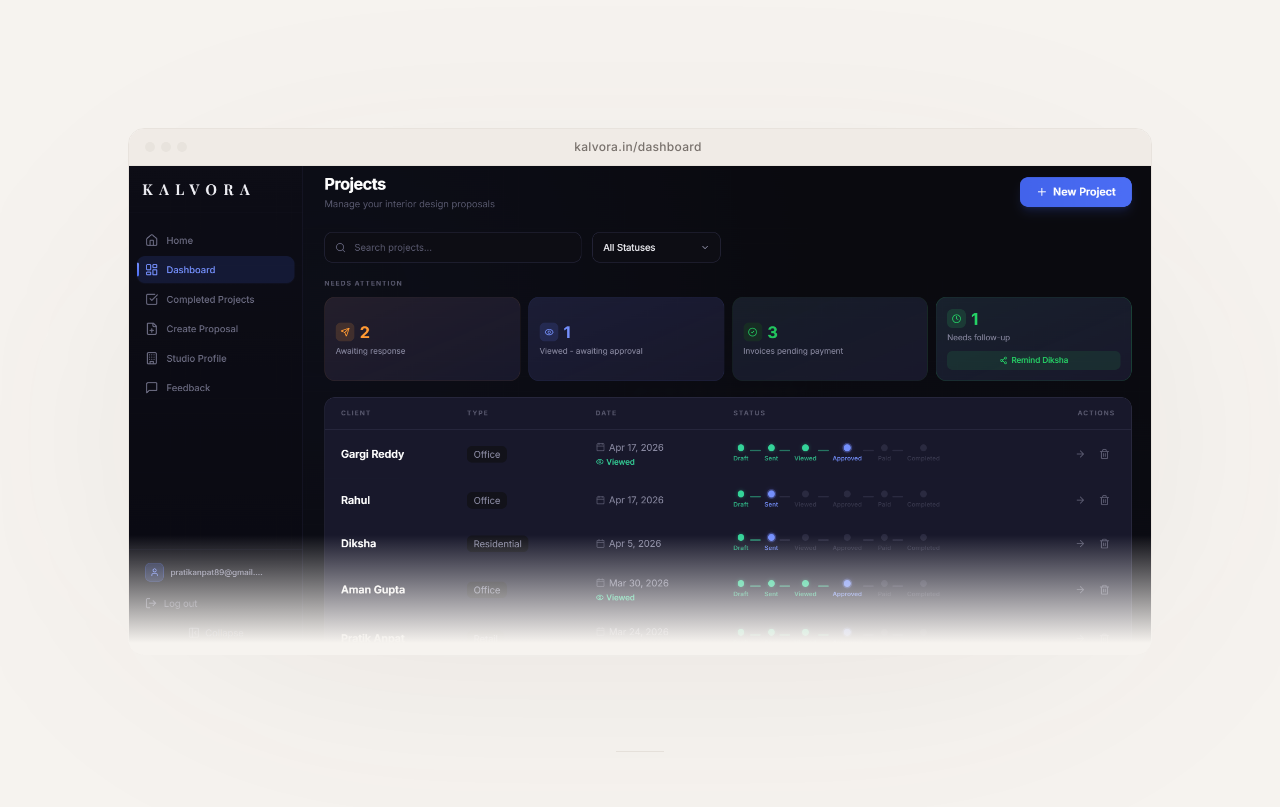
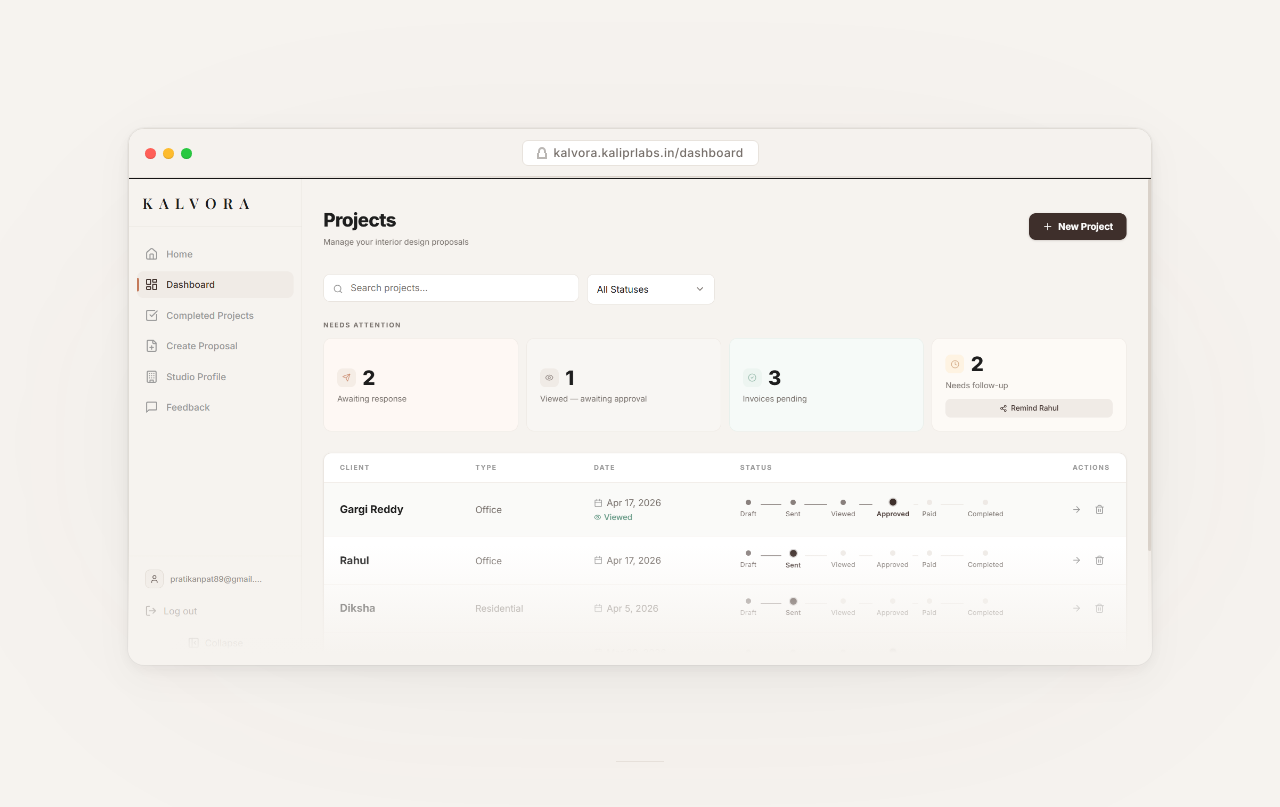
Before and after one commit to pratikanpat/Kalvora, a Next.js app: page / in a window 1280 px wide. Shown: the part 560-1367 px from the top of the page. Built offline with nearby package versions, Linux system fonts and the light colour scheme; no server answers.

Commit message:
Added: Landing page image

```diff
--- a/src/app/globals.css
+++ b/src/app/globals.css
@@ -420,16 +420,38 @@ html { scroll-behavior: smooth; }
 .dashboard-showcase { position: relative; }
 .dashboard-showcase-inner {
   position: relative; border-radius: 16px; overflow: hidden;
-  border: 1px solid #E8E3DD; background: #FFFFFF;
+  border: 1px solid #E0DCD6; background: #FFFFFF;
+  box-shadow:
+    0 4px 16px rgba(30,30,30,0.06),
+    0 12px 40px rgba(30,30,30,0.04),
+    0 0 0 1px rgba(30,30,30,0.03);
 }
 .dashboard-showcase-chrome {
   display: flex; align-items: center; justify-content: space-between;
-  padding: 10px 16px; background: #F0EBE6; border-bottom: 1px solid #E8E3DD;
+  padding: 11px 16px; background: #F5F2EE; border-bottom: 1px solid #E8E3DD;
+  position: relative;
+}
+.dashboard-showcase-chrome::after {
+  content: ''; position: absolute; bottom: 0; left: 0; right: 0;
+  height: 1px; background: linear-gradient(90deg, transparent 0%, #D9D1C9 50%, transparent 100%);
+}
+.dashboard-showcase-url-bar {
+  display: flex; align-items: center; gap: 6px;
+  padding: 4px 14px; border-radius: 6px;
+  background: #FFFFFF; border: 1px solid #E8E3DD;
+  min-width: 220px; justify-content: center;
 }
 .dashboard-showcase-fade {
   position: absolute; bottom: 0; left: 0; right: 0; height: 120px;
   background: linear-gradient(to top, #F6F3EF 0%, #F6F3EF 10%, transparent 100%);
   pointer-events: none; z-index: 2; border-radius: 0 0 16px 16px;
+}
+.dashboard-showcase-reflection {
+  position: absolute; bottom: -8px; left: 5%; right: 5%; height: 24px;
+  background: linear-gradient(to bottom, rgba(62,47,43,0.04), transparent);
+  border-radius: 0 0 50% 50%;
+  filter: blur(8px);
+  pointer-events: none;
 }
 
 /* ---- Closing Engine Components ---- */
@@ -627,6 +649,8 @@ html { scroll-behavior: smooth; }
   .dashboard-showcase-inner { border-radius: 12px; }
   .dashboard-showcase-fade { height: 80px; border-radius: 0 0 12px 12px; }
   .dashboard-showcase-chrome { padding: 8px 12px; }
+  .dashboard-showcase-url-bar { min-width: 160px; padding: 3px 10px; }
+  .dashboard-showcase-reflection { left: 8%; right: 8%; height: 16px; }
 }
 @supports (padding: env(safe-area-inset-bottom)) {
   body { padding-left: env(safe-area-inset-left); padding-right: env(safe-area-inset-right); }
--- a/src/app/page.tsx
+++ b/src/app/page.tsx
@@ -112,33 +112,53 @@ export default function LandingPage() {
 
             {/* ═══════════════════════════════════════
                 DASHBOARD SHOWCASE — The Product Shot
-                Unchanged — perspective tilt + ambient glow
+                macOS-style browser chrome · lightdash.png
                 ═══════════════════════════════════════ */}
             <section className="relative px-4 sm:px-6 lg:px-8 pb-16 sm:pb-24 -mt-2 sm:mt-0">
                 <div className="absolute inset-0 pointer-events-none" aria-hidden="true">
-                    <div className="absolute top-1/2 left-1/2 -translate-x-1/2 -translate-y-1/2 w-[80%] h-[70%] rounded-full bg-[#3E2F2B]/[0.07] blur-[120px]" />
+                    <div className="absolute top-1/2 left-1/2 -translate-x-1/2 -translate-y-1/2 w-[80%] h-[70%] rounded-full bg-[#3E2F2B]/[0.05] blur-[120px]" />
                 </div>
 
                 <div className="relative max-w-5xl mx-auto">
                     <div className="dashboard-showcase animate-fade-in">
                         <div className="dashboard-showcase-inner">
+                            {/* macOS-style browser chrome */}
                             <div className="dashboard-showcase-chrome">
-                                <div className="flex items-center gap-1.5">
-                                    <span className="w-[10px] h-[10px] rounded-full bg-[#E8E3DD]" />
-                                    <span className="w-[10px] h-[10px] rounded-full bg-[#E8E3DD]" />
-                                    <span className="w-[10px] h-[10px] rounded-full bg-[#E8E3DD]" />
+                                {/* Traffic light dots */}
+                                <div className="flex items-center gap-[7px]">
+                                    <span className="w-[11px] h-[11px] rounded-full bg-[#FF5F57] shadow-[inset_0_-1px_1px_rgba(0,0,0,0.12)]" />
+                                    <span className="w-[11px] h-[11px] rounded-full bg-[#FEBC2E] shadow-[inset_0_-1px_1px_rgba(0,0,0,0.12)]" />
+                                    <span className="w-[11px] h-[11px] rounded-full bg-[#28C840] shadow-[inset_0_-1px_1px_rgba(0,0,0,0.12)]" />
                                 </div>
-                                <span className="text-[10px] sm:text-xs text-[#78716C] font-medium tracking-wide">kalvora.in/dashboard</span>
+
+                                {/* URL bar */}
+                                <div className="dashboard-showcase-url-bar">
+                                    <svg width="10" height="12" viewBox="0 0 10 12" fill="none" className="flex-shrink-0 opacity-50">
+                                        <path d="M5 0C2.79 0 1 1.79 1 4v2H0v6h10V6H9V4c0-2.21-1.79-4-4-4zm3 6v4H2V6h6zM3 4c0-1.1.9-2 2-2s2 .9 2 2v2H3V4z" fill="#78716C"/>
+                                    </svg>
+                                    <span className="text-[10px] sm:text-xs text-[#78716C] font-medium tracking-wide">
+                                        kalvora.kaliprlabs.in/dashboard
+                                    </span>
+                                </div>
+
+                                {/* Spacer to balance layout */}
                                 <div className="w-[46px]" />
                             </div>
+
+                            {/* Dashboard screenshot */}
                             <img
-                                src="/dash.png"
+                                src="/lightdash.png"
                                 alt="Kalvora Dashboard — manage proposals, track client views, and auto-generate invoices"
                                 className="w-full h-auto block"
                                 loading="eager"
                             />
                         </div>
+
+                        {/* Bottom fade-out */}
                         <div className="dashboard-showcase-fade" />
+
+                        {/* Subtle reflection underneath */}
+                        <div className="dashboard-showcase-reflection" aria-hidden="true" />
                     </div>
                 </div>
             </section>
```
Also changed, not shown: public/dash.png (deleted), public/lightdash.png (added).
